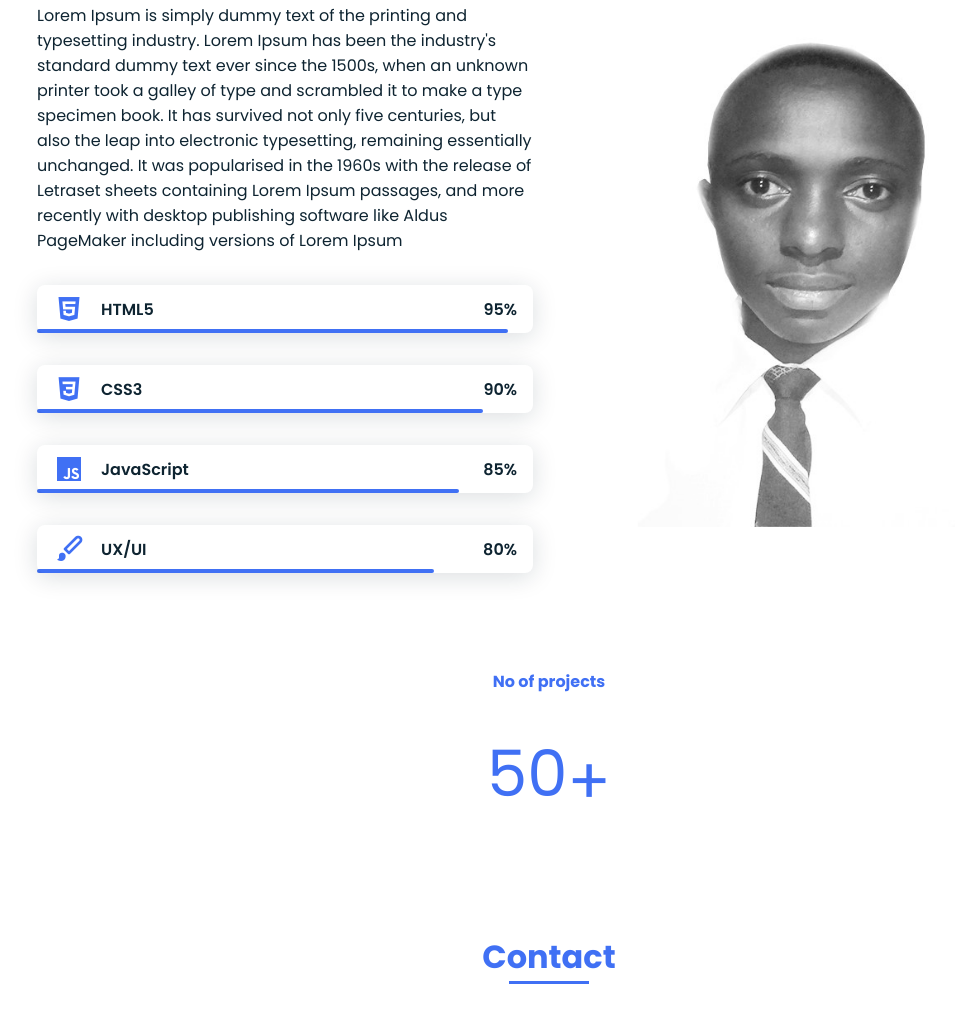
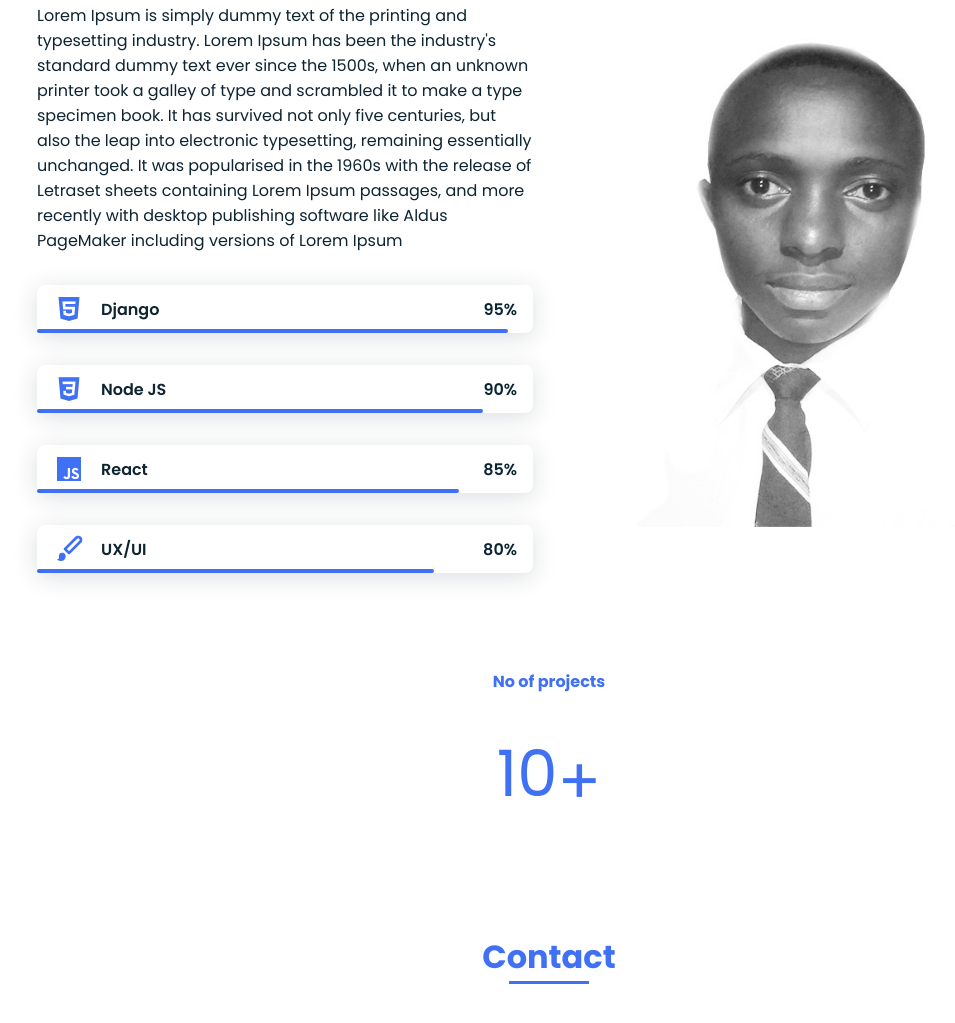
Before and after one commit to gilbert43/gilbert43.github.io, a plain HTML site: page index.html in a window 1280 px wide. Shown: the part 1599-2622 px from the top of the page, without its empty margins (91-1046 px from the left). Drawn offline with nearby package versions, Linux system fonts and the light colour scheme; some packages are replaced by stand-ins of ours.

Commit message:
Update index.html

```diff
--- a/index.html
+++ b/index.html
@@ -97,7 +97,7 @@ I consider myself creative and hardworking, as my stats show. If you liked my pr
 				<div class="skills_data">
 					<div class="skills_names">
 						<i class='bx bxl-html5 skills_icon' ></i>
-						<span class="skills_name">HTML5</span>
+						<span class="skills_name">Django</span>
 					</div>
 					<div class="skills_percentage">95%</div>
 					<div class="skills_bar skills_html">
@@ -110,7 +110,7 @@ I consider myself creative and hardworking, as my stats show. If you liked my pr
 				<div class="skills_data">
 					<div class="skills_names">
 						<i class='bx bxl-css3 skills_icon' ></i>
-						<span class="skills_name">CSS3</span>
+						<span class="skills_name">Node JS</span>
 					</div>
 					<div class="skills_percentage">90%</div>
 					<div class="skills_bar skills_css">
@@ -124,7 +124,7 @@ I consider myself creative and hardworking, as my stats show. If you liked my pr
 				<div class="skills_data">
 					<div class="skills_names">
 						<i class='bx bxl-javascript skills_icon' ></i>
-						<span class="skills_name">JavaScript</span>
+						<span class="skills_name">React</span>
 					</div>
 					<div class="skills_percentage">85%</div>
 					<div class="skills_bar skills_js">
@@ -166,7 +166,7 @@ I consider myself creative and hardworking, as my stats show. If you liked my pr
 			<h3 class="section-tit">No of projects</h3>
 
 			<div class="num" style="align-items: center;justify-content: center;display: flex;font-size: 4em;">
-	        <p class="section-titles" style="color: ##4070F4;border-radius: 50%;">50</p><span>+</span>
+	        <p class="section-titles" style="color: ##4070F4;border-radius: 50%;">10</p><span>+</span>
 
 
            </div>
```
